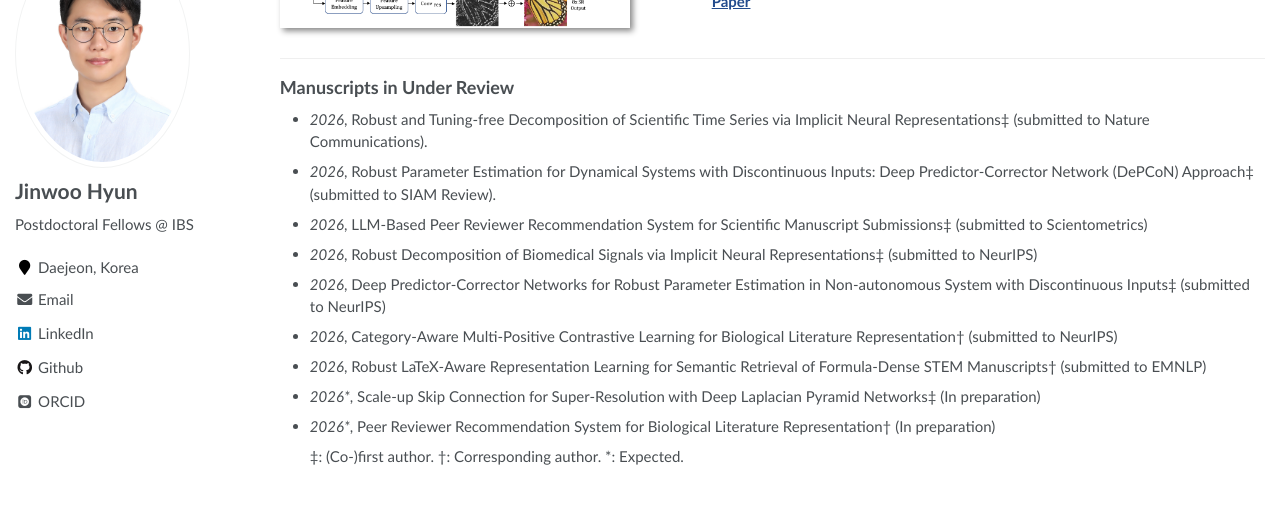
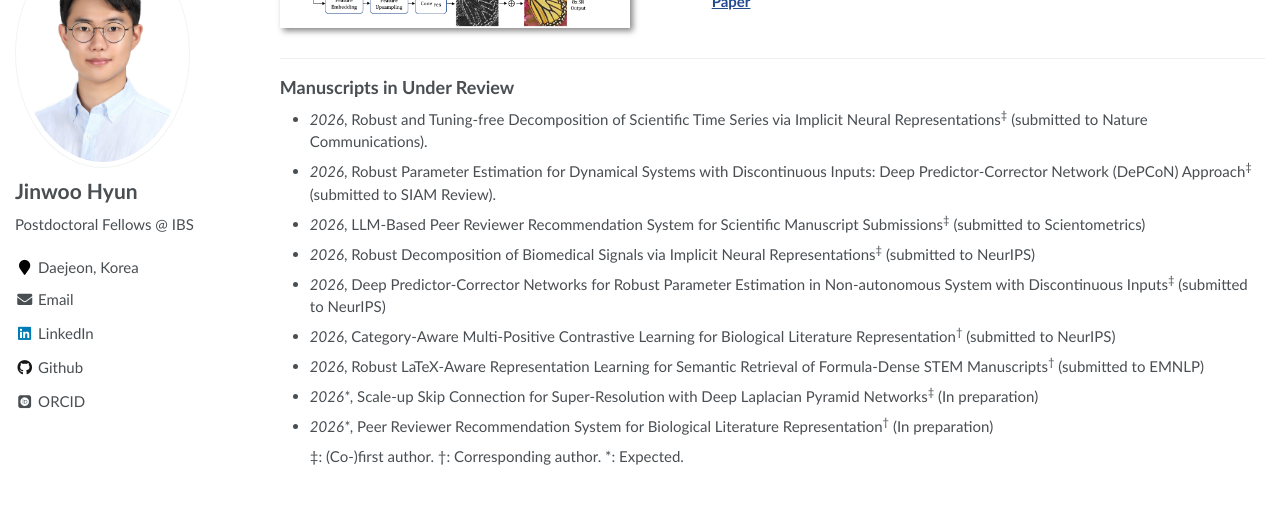
Before and after one commit to JW-George/JW-George.github.io, a Jekyll site: the page built from index.md, in a window 1280 px wide and 900 px high, scrolled down 2197 px. Shown: the part 152-676 px from the top of the window. Built offline with Jekyll 4.4.1, drawn with Linux system fonts in a browser that asks for light colours; some web fonts are replaced; some of the changed text lies outside the part shown.

Commit message:
Update index.md

```diff
--- a/index.md
+++ b/index.md
@@ -40,7 +40,7 @@ I am a Postdoctoral Research Fellow at IBS (Institute for Basic Science) BIMAG (
 
 # Research Experience
 
-- *May. 2025 - Feb. 2027\**, Postdoctoral Research Fellow. BIMAG, [IBS](https://www.ibs.re.kr) (Advisor: Prof. [Jae Kyoung Kim](http://mathsci.kaist.ac.kr/~jaekkim/)).
+- *May. 2025 - Feb. 2027<sup>\*</sup>*, Postdoctoral Research Fellow. BIMAG, [IBS](https://www.ibs.re.kr) (Advisor: Prof. [Jae Kyoung Kim](http://mathsci.kaist.ac.kr/~jaekkim/)).
 
 - *Mar. 2021 - Feb. 2025*, Research Assistant. KYR Lab, [HUFS](https://www.hufs.ac.kr) (Advisor: Prof. [Young Rock Kim](https://app.rndcircle.io/lab/762e666d-4612-4cf5-8765-31c73293a027)).
 
@@ -76,7 +76,7 @@ IEEE Transactions on Intelligent Transportation Systems
 
 [RNN and GNN based prediction of agricultural prices with multivariate time series and its short-term fluctuations smoothing effect](https://www.nature.com/articles/s41598-025-97724-7)
 
-Min, Youngho and Kim, Young Rock and Hyon, YunKyong and Ha, Taeyoung and Lee, Sunju and **Hyun, Jinwoo[&dagger;](#footnote_2)** and Lee, Mi Ra
+Min, Youngho and Kim, Young Rock and Hyon, YunKyong and Ha, Taeyoung and Lee, Sunju and **Hyun, Jinwoo<sup>&dagger;</sup> ** and Lee, Mi Ra
 
 Scientific Reports
 
@@ -150,23 +150,23 @@ Workshop on Machine Learning and Compression, NeurIPS 2024 (Poster)
 
 ## Manuscripts in Under Review
 
-- *2026*, Robust and Tuning-free Decomposition of Scientific Time Series via Implicit Neural Representations&Dagger; (submitted to Nature Communications).
+- *2026*, Robust and Tuning-free Decomposition of Scientific Time Series via Implicit Neural Representations<sup>&Dagger;</sup> (submitted to Nature Communications).
 
-- *2026*, Robust Parameter Estimation for Dynamical Systems with Discontinuous Inputs: Deep Predictor-Corrector Network (DePCoN) Approach&Dagger; (submitted to SIAM Review).
+- *2026*, Robust Parameter Estimation for Dynamical Systems with Discontinuous Inputs: Deep Predictor-Corrector Network (DePCoN) Approach<sup>&Dagger;</sup> (submitted to SIAM Review).
 
-- *2026*, LLM-Based Peer Reviewer Recommendation System for Scientific Manuscript Submissions&Dagger; (submitted to Scientometrics)
+- *2026*, LLM-Based Peer Reviewer Recommendation System for Scientific Manuscript Submissions<sup>&Dagger;</sup> (submitted to Scientometrics)
 
-- *2026*, Robust Decomposition of Biomedical Signals via Implicit Neural Representations&Dagger; (submitted to NeurIPS)
+- *2026*, Robust Decomposition of Biomedical Signals via Implicit Neural Representations<sup>&Dagger;</sup> (submitted to NeurIPS)
 
-- *2026*, Deep Predictor-Corrector Networks for Robust Parameter Estimation in Non-autonomous System with Discontinuous Inputs&Dagger; (submitted to NeurIPS)
+- *2026*, Deep Predictor-Corrector Networks for Robust Parameter Estimation in Non-autonomous System with Discontinuous Inputs<sup>&Dagger;</sup> (submitted to NeurIPS)
 
-- *2026*, Category-Aware Multi-Positive Contrastive Learning for Biological Literature Representation&dagger; (submitted to NeurIPS)
+- *2026*, Category-Aware Multi-Positive Contrastive Learning for Biological Literature Representation<sup>&dagger;</sup> (submitted to NeurIPS)
 
-- *2026*, Robust LaTeX-Aware Representation Learning for Semantic Retrieval of Formula-Dense STEM Manuscripts&dagger; (submitted to EMNLP)
+- *2026*, Robust LaTeX-Aware Representation Learning for Semantic Retrieval of Formula-Dense STEM Manuscripts<sup>&dagger;</sup> (submitted to EMNLP)
 
-- *2026\**, Scale-up Skip Connection for Super-Resolution with Deep Laplacian Pyramid Networks&Dagger; (In preparation)
+- *2026\**, Scale-up Skip Connection for Super-Resolution with Deep Laplacian Pyramid Networks<sup>&Dagger;</sup> (In preparation)
 
-- *2026\**, Peer Reviewer Recommendation System for Biological Literature Representation&dagger; (In preparation)
+- *2026\**, Peer Reviewer Recommendation System for Biological Literature Representation<sup>&dagger;</sup> (In preparation)
 
     &Dagger;: (Co-)first author. &dagger;: Corresponding author. \*: Expected.
 
@@ -212,7 +212,7 @@ Workshop on Machine Learning and Compression, NeurIPS 2024 (Poster)
 
 # Academic Project
 
-- *May. 2025 - Feb. 2027[\*](#footnote_1)*, Multiscale dynamics in biosciences and medicine, IBS.
+- *May. 2025 - Feb. 2027<sup>\*</sup>*, Multiscale dynamics in biosciences and medicine, IBS.
 
 - *Nov. 2021 - Feb. 2025*, Research on tropical geometry and crystals in representation theory, HUFS.
 
```
